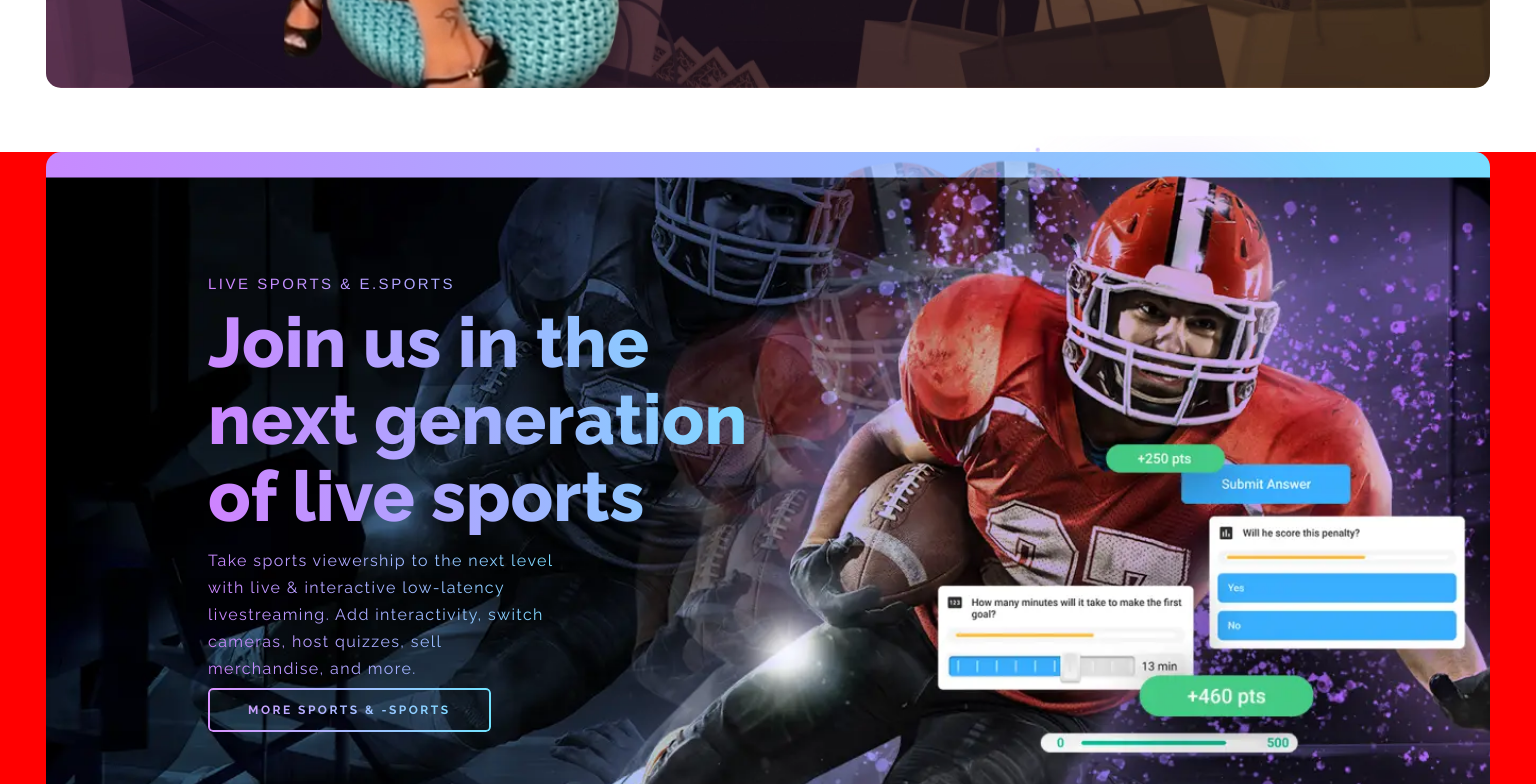
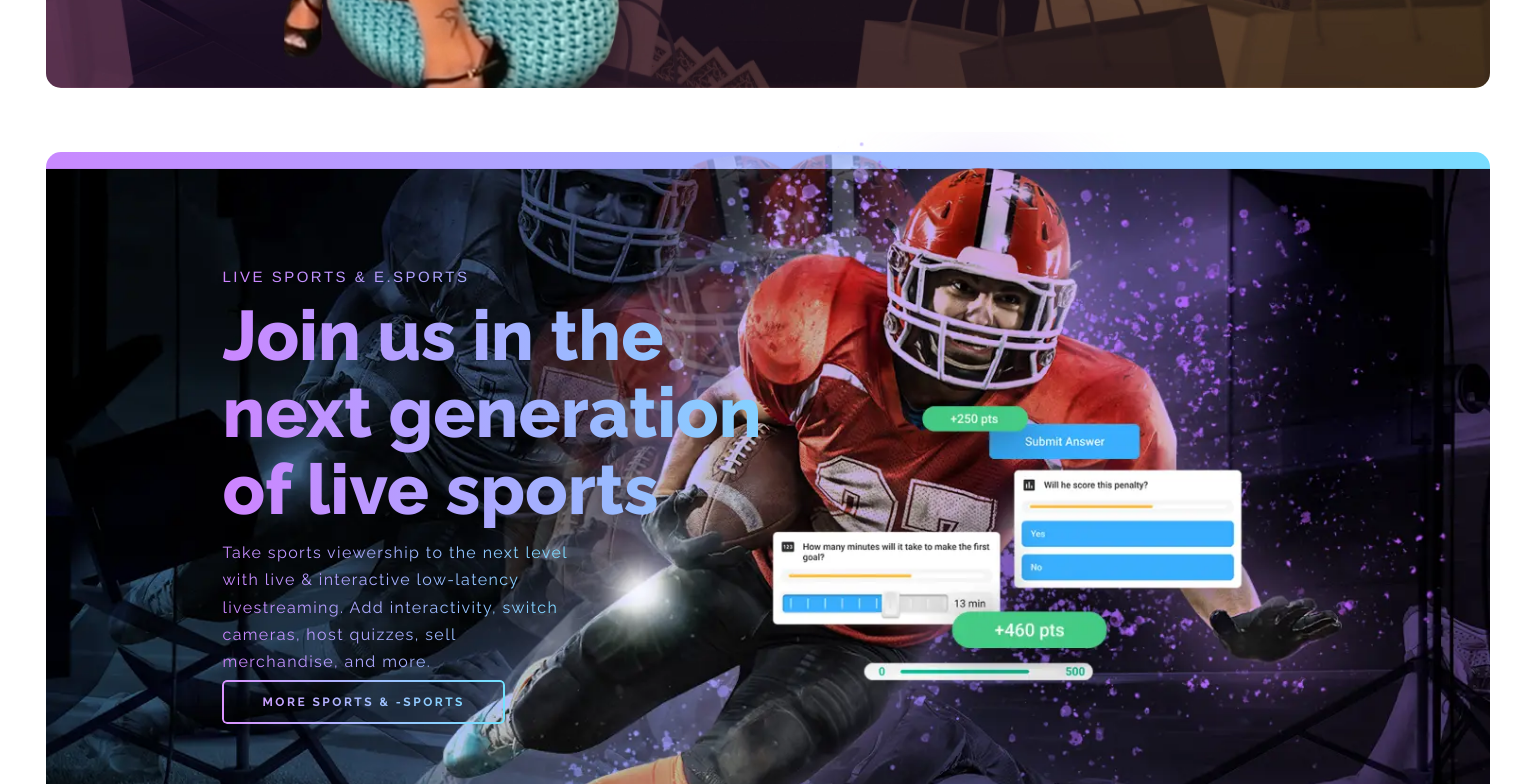
Before and after one commit to Yasser-Slaymen/livey-home-testing-live, a React (Create React App) app: page / in a window 1536 px wide. Shown: the part 4000-4784 px from the top of the page. Built offline with nearby package versions, Linux system fonts and the light colour scheme; a web font is replaced by a local one.

Commit message:
updating

```diff
--- a/src/HomeStyles/custom/GameShows.module.css
+++ b/src/HomeStyles/custom/GameShows.module.css
@@ -86,6 +86,7 @@
   .GameShows_Backgroundimg {
     position: relative;
     height: 96vh;
+    width: 94vw;
     background-image: url(/public/backgroundImages/Group\ 26.webp);
     background-repeat: no-repeat;
     background-size: cover;
@@ -103,7 +104,7 @@
     /* gap: 0.2em; */
     width: 100%;
     height: 50vh;
-    margin-left: 2%;
+    margin-left: 0;
     margin-top: 5em;
   }
   .GameShows_componentName {
@@ -134,18 +135,19 @@
   .GameShows_Backgroundimg {
     height: 96vh;
     background-position: calc(50% + 0px);
-    border-bottom-left-radius: 15px;
-    border-bottom-right-radius: 15px;
   }
   /* content */
   .GameShows_Content {
+    position: absolute;
+    top: 20%;
+    left: 53%;
     display: flex;
     flex-direction: column;
     justify-content: center;
     align-items: flex-end;
     /* gap: 0.2em; */
-    width: 100%;
-    height: 89vh;
+    width: unset;
+    height: unset;
     margin-top: unset;
     margin-left: unset;
   }
@@ -171,25 +173,19 @@
 }
 @media (min-width: 91em) {
   .GameShows_Cotainer {
-    height: 91.5vh;
+    height: 670px;
   }
   .GameShows_Backgroundimg {
-    height: 96vh;
+    height: 110%;
     background-image: url(/public/backgroundImages/Group\ 28.webp);
-    background-size: 124%;
-    background-position: calc(59% + 0px);
-    border-bottom-left-radius: 15px;
-    border-bottom-right-radius: 15px;
+    background-size: 124% 95%;
+    background-position: bottom;
   }
   /* content */
   .GameShows_Content {
-    display: flex;
-    flex-direction: column;
-    justify-content: center;
-    align-items: flex-end;
-    /* gap: 0.2em; */
-    width: 100%;
-    height: 89vh;
+    position: absolute;
+    top: 40%;
+    left: 56%;
   }
   .GameShows_componentName {
     width: 550px;
@@ -217,20 +213,15 @@
     border-radius: 15px;
   }
   .GameShows_Backgroundimg {
-    background-size: 124%;
+    background-size: 124% 95%;
     background-image: url(/public/backgroundImages/Group\ 46.webp);
     background-position: left;
     background-position-y: bottom;
   }
   /* content */
   .GameShows_Content {
-    display: flex;
-    flex-direction: column;
-    justify-content: flex-end;
-    align-items: flex-end;
-    gap: 0.7em;
-    /* margin-left: 22%; */
-    height: 74vh;
-    width: 85%;
+    position: absolute;
+    top: 30%;
+    left: 56%;
   }
 }
--- a/src/HomeStyles/custom/LiveLearning.module.css
+++ b/src/HomeStyles/custom/LiveLearning.module.css
@@ -33,7 +33,7 @@
 }
 .LiveLearning_lsImg {
   position: absolute;
-  top: 60%;
+  top: 62%;
   left: 4%;
   max-width: 80%;
   height: auto;
@@ -129,7 +129,7 @@
 
   .LiveLearning_lsImg {
     position: absolute;
-    top: 54%;
+    top: 60%;
     left: 11%;
     height: 35%;
     width: unset;
@@ -203,8 +203,8 @@
   }
   .LiveLearning_Content {
     position: absolute;
-    top: 18%;
-    left: 15%;
+    top: 11%;
+    left: 7%;
     display: flex;
     flex-direction: column;
     justify-content: center;
@@ -252,8 +252,8 @@
   }
   .LiveLearning_Content {
     position: absolute;
-    top: 1%1;
-    left: 15%;
+    top: 11%;
+    left: 19%;
     display: flex;
     flex-direction: column;
     justify-content: center;
--- a/src/HomeStyles/custom/LiveShoppingHome.module.css
+++ b/src/HomeStyles/custom/LiveShoppingHome.module.css
@@ -15,9 +15,9 @@
   height: 805px;
   background-image: url(/public/backgroundImages/Group\ 35.webp);
   background-repeat: no-repeat;
-  background-size: cover;
-  background-position: calc(5% + 0px);
-  object-fit: cover;
+  background-size: 100% 100%;
+  background-position: center;
+  /* background-position: calc(5% + 0px); */
 }
 
 /* content */
@@ -172,9 +172,5 @@
     background-position-x: 0px;
     background-position-y: 0;
   }
-  /* .LiveShoppingHome_Content {
-    margin-top: 7.5em;
-    height: 30em;
-    width: 87%;
-  } */
+
 }
--- a/src/HomeStyles/custom/LiveSports.module.css
+++ b/src/HomeStyles/custom/LiveSports.module.css
@@ -23,7 +23,6 @@
   background-position: calc(0% + 0px);
   object-fit: cover;
 }
-
 /* content */
 .LiveSports_Content {
   display: flex;
@@ -73,7 +72,6 @@
     align-items: center;
     max-width: unset;
     margin-bottom: 4em;
-    background-color: blue;
   }
   .LiveSports_Cotainer {
     display: flex;
@@ -85,16 +83,15 @@
   }
   .LiveSports_Backgroundimg {
     position: relative;
-    height:98% ;
+    height: 98%;
     background-image: url(/public//backgroundImages/Group\ 9.webp);
     background-repeat: no-repeat;
-    background-size: 100%;
-    background-position: center;
+    background-size: cover;
+    background-position: bottom;
     object-fit: cover;
     border-bottom-left-radius: 15px;
     border-bottom-right-radius: 15px;
   }
-
   /* content */
   .LiveSports_Content {
     display: flex;
@@ -129,16 +126,6 @@
 }
 /* 11inch */
 @media (min-width: 75em) {
-
-  .LiveSports {
-    display: flex;
-    flex-direction: column;
-    justify-content: center;
-    align-items: center;
-    max-width: unset;
-    margin-bottom: 4em;
-    background-color: red;
-  }
   .LiveSports_Cotainer {
     display: flex;
     align-items: flex-end;
@@ -149,7 +136,7 @@
   }
   .LiveSports_Backgroundimg {
     position: relative;
-    height: 97vh;
+    height: 101%;
     background-image: url(/public//backgroundImages/Group\ 8.webp);
     background-repeat: no-repeat;
     background-size: cover;
@@ -158,17 +145,19 @@
     border-bottom-left-radius: 15px;
     border-bottom-right-radius: 15px;
   }
-
   /* content */
   .LiveSports_Content {
+    position: absolute;
+    top: 11%;
+    left: 7%;
     display: flex;
     flex-direction: column;
     justify-content: center;
     align-items: flex-start;
-    margin-left: 9%;
+    margin-left: unset;
     gap: 0.7em;
-    width: 97%;
-    height: 90vh;
+    width: unset;
+    height: unset;
     margin-top: unset;
   }
   .LiveSports_componentName {
@@ -178,7 +167,7 @@
   .LiveSports_Content > h2 {
     z-index: 999;
     font-size: 70px;
-    width: 550px;
+    width: 620px;
   }
   .LiveSports_Dscription {
     width: 350px;
@@ -190,45 +179,24 @@
 }
 /* laptop */
 @media (min-width: 92em) {
-  .LiveSports_Cotainer {
-    display: flex;
-    align-items: flex-end;
-    width: 94vw;
-    height: 95vh;
-    border-radius: 15px;
-    margin: 0 auto;
-  }
   .LiveSports_Backgroundimg {
     position: relative;
-    height: 97vh;
-    background-image: url(/public//backgroundImages/Group\ 8.webp);
-    background-repeat: no-repeat;
-    background-size: cover;
-    background-position: calc(5% + 0px);
-    object-fit: cover;
-    border-bottom-left-radius: 15px;
-    border-bottom-right-radius: 15px;
+    height: 103%;
   }
-
   /* content */
   .LiveSports_Content {
+    position: absolute;
+    top: 15%;
+    left: 10%;
     display: flex;
     flex-direction: column;
     justify-content: center;
     align-items: flex-start;
-    margin-left: 9%;
     gap: 0.7em;
-    width: 97%;
-    height: 90vh;
   }
   .LiveSports_componentName {
     width: 550px;
     align-items: start;
-  }
-  .LiveSports_Content > h2 {
-    z-index: 999;
-    font-size: 70px;
-    width: 550px;
   }
   .LiveSports_DscriptionBtn {
     align-items: start;
@@ -238,21 +206,20 @@
 
 @media (min-width: 100em) {
   .LiveSports_Cotainer {
-    height: 689px;
+    height: 670px;
   }
   .LiveSports_Backgroundimg {
-    height: 690px;
     background-image: url(/public//backgroundImages/Group\ 49.webp);
+    background-size: 100% 105%;
   }
-
   .LiveSports_Content {
+    position: absolute;
+    top: 11%;
+    left: 19%;
     display: flex;
     flex-direction: column;
     justify-content: center;
     align-items: flex-start;
     gap: 0.7em;
-    width: 97%;
-    height: 77vh;
-    margin-left: 20%;
   }
 }
--- a/src/HomeStyles/custom/MoveAnimations.css
+++ b/src/HomeStyles/custom/MoveAnimations.css
@@ -25,7 +25,7 @@
   padding-bottom: 0.2em;
 }
 #MoveAnimationBar .slick-next:before {
-  font-size: 150px;
+  font-size: 140px;
   line-height: 0;
   opacity: 1;
   color: transparent;
```
